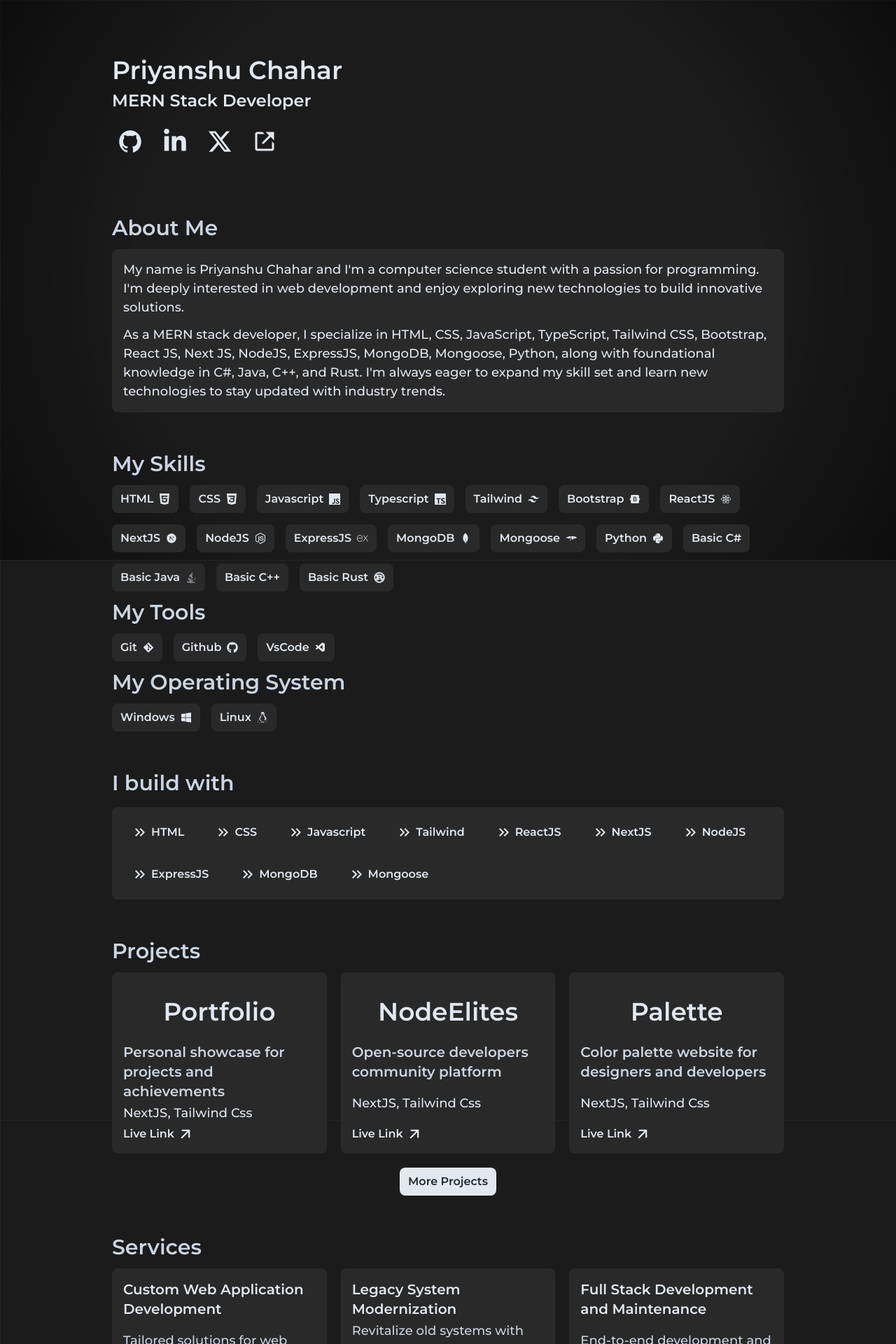
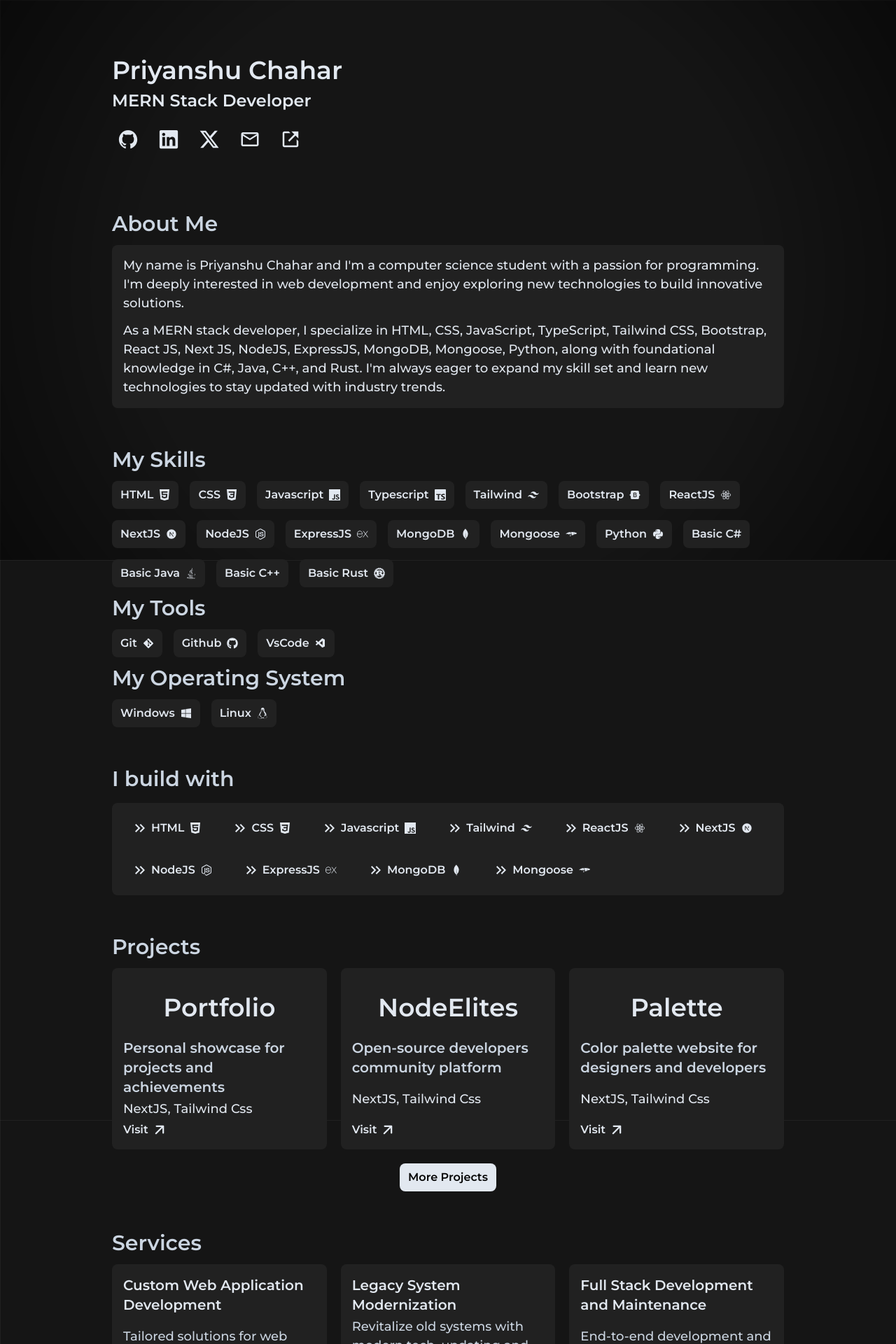
Before and after one commit to NvmeSensor/Portfolio, a Next.js app: page / in a window 1280 px wide. Shown: the top 1920 px of the page at 70% size. Built offline with nearby package versions, Linux system fonts and the light colour scheme.

Commit message:
portfolio

```diff
--- a/app/style.css
+++ b/app/style.css
@@ -3,7 +3,8 @@ body {
       linear-gradient(#55555530 1px, transparent 1px),
       linear-gradient(90deg, #55555530 1px, transparent 1px);
     background-size: 40px 40px;
-    background-color: #1b1b1b;
+    background-size: 50px 50px;
+    background-color: #151515;
     background-position: center;
     background-attachment: fixed;
     min-height: 100vh;
@@ -24,13 +25,12 @@ body {
     pointer-events: none;
   }
 
-
 .card{
-  background-color: #292929;
+  background-color: #212121;
 }
 
 .inputt{
-    background-color: #313131;
+    background-color: #232323;
 }
 
 ::-webkit-scrollbar {
--- a/components/home/BuiltWith.jsx
+++ b/components/home/BuiltWith.jsx
@@ -17,7 +17,7 @@ const BuiltWith = () => {
                   <span className="text-2xl">
                     <MdKeyboardDoubleArrowRight />
                   </span>
-                  {bw.name}
+                  <p className="flex gap-2 items-center">{bw.name}{bw.icon}</p>
                 </h1>
               </div>
             ))}
--- a/components/home/Hero.jsx
+++ b/components/home/Hero.jsx
@@ -1,8 +1,9 @@
 import React from 'react'
 import { IoLogoGithub } from "react-icons/io";
-import { FaLinkedinIn } from "react-icons/fa";
+import { FaLinkedin } from "react-icons/fa";
 import { FaXTwitter } from "react-icons/fa6";
 import { BiLinkExternal } from "react-icons/bi";
+import { MdOutlineMail } from "react-icons/md";
 import Link from 'next/link';
 
 const Hero = () => {
@@ -15,13 +16,18 @@ const Hero = () => {
         },
         {
             name: "Linkedin",
-            icon: <FaLinkedinIn />,
+            icon: <FaLinkedin />,
             url: "https://www.linkedin.com/in/priyannxhuu",
         },
         {
             name: "Twitter",
             icon: <FaXTwitter />,
             url: "https://twitter.com/priyannxhuu",
+        },
+        {
+            name: "Mail",
+            icon: <MdOutlineMail />,
+            url: "mailto:priyanxhuu@gmail.com"
         },
         {
             name: "More",
@@ -35,7 +41,7 @@ const Hero = () => {
 
     return (
         <section className='flex flex-col justify-center items-center w-full px-5 py-20'>
-            <div className='flex flex-col justify-center items-center gap-3 lg:w-[75vw] w-full'>
+            <div className='flex flex-col justify-center items-center gap-2 lg:w-[75vw] w-full'>
                 <div className='flex flex-col justify-start items-center gap-4 self-start'>
                     <div className='flex flex-col justify-start items-center gap-2 w-full'>
                         <h1 className='text-4xl font-semibold text-slate-200 self-start'>{name}</h1>
@@ -44,7 +50,7 @@ const Hero = () => {
                         <div className='flex flex-wrap justify-start items-center gap-3
                         self-start'>
                     {conxtants.map((conxtant, index) => (
-                        <Link href={conxtant.url} key={index} target='blank' className='text-4xl text-slate-200 p-2 hover:bg-slate-200 hover:text-zinc-800 rounded-lg transition ease-in-out self-start'>
+                        <Link href={conxtant.url} key={index} target='blank' className='text-3xl text-slate-200 p-2 hover:bg-slate-200 hover:text-zinc-800 rounded-lg transition ease-in-out self-start'>
                             <p>{conxtant.icon}</p>
                         </Link>
                     ))}
--- a/components/home/Projects.jsx
+++ b/components/home/Projects.jsx
@@ -19,11 +19,11 @@ const Projects = () => {
                         <h1 className='text-4xl font-semibold text-slate-200 text-center mt-0 p-5 w-full rounded-lg proj'>{projext.name}</h1>
                         <h2 className='text-xl font-semibold text-slate-300 self-start mt-0'>{projext.desc}</h2>
                         <h2 className='text-[18px] font-medium text-slate-200 hover:text-slate-300 self-start my-auto'>{projext.tech}</h2>
-                        <Link href={projext.link} target="blank" className='self-start'><p className='flex gap-1 items-center text-slate-200 hover:text-slate-300 transition ease-in-out font-semibold'>Live Link<span className='-rotate-45 text-2xl'><IoArrowForwardOutline /></span></p></Link>
+                        <Link href={projext.link} target="blank" className='self-start'><p className='flex gap-1 items-center text-slate-200 hover:text-slate-300 transition ease-in-out font-semibold'>Visit<span className='-rotate-45 text-2xl'><IoArrowForwardOutline /></span></p></Link>
                     </div>
                     ))}
                 </div>
-                <Link href='/projects' className='px-3 py-2 font-semibold text-gray-800 bg-slate-200 hover:bg-slate-300 text-[16px] transition ease-in-out rounded-lg mt-2'>More Projects</Link>
+                <Link href='/projects' className='px-3 py-2 font-semibold bg-slate-200 hover:bg-slate-300 text-[16px] transition ease-in-out rounded-lg mt-2'>More Projects</Link>
             </div>
         </section>
     )
--- a/components/home/Skills.jsx
+++ b/components/home/Skills.jsx
@@ -1,44 +1,61 @@
-import React from 'react'
-import { skills , tools , os } from '@/data/skills';
+import React from "react";
+import { skills, tools, os } from "@/data/skills";
 
 const Skills = () => {
-
   return (
-        <section className='flex flex-col justify-center items-center w-full px-5 mb-14'>
-            <div className='flex flex-col justify-center items-center gap-3 lg:w-[75vw] w-full'>
-                <div className='flex justify-center items-center gap-4 self-start'>
-                    <h1 className='text-3xl font-semibold self-start text-slate-300 flex gap-2 items-center'>My Skills</h1>
+    <section className="flex flex-col justify-center items-center w-full px-5 mb-14">
+      <div className="flex flex-col justify-center items-center gap-3 lg:w-[75vw] w-full">
+        <div className="flex justify-center items-center gap-4 self-start">
+          <h1 className="text-3xl font-semibold self-start text-slate-300 flex gap-2 items-center">
+            My Skills
+          </h1>
         </div>
         <div className="flex flex-wrap justify-start items-center  gap-4 w-full">
           {skills.map((skill, index) => (
             <div className="flex justify-start items-center" key={index}>
-                            <h1 className="text-[16px] font-semibold text-slate-200 flex gap-2 items-center rounded-lg px-3 py-2 hover:text-slate-400 transition ease-in-out cursor-pointer card">{skill.name}{skill.icon}</h1>
+              <h1
+                className="text-[16px] font-semibold text-slate-200 flex gap-2 items-center rounded-lg px-3 py-2 hover:bg-zinc-800
+                transition ease-in-out cursor-pointer card"
+              >
+                {skill.name}
+                {skill.icon}
+              </h1>
             </div>
           ))}
         </div>
-                <div className='flex justify-center items-center gap-4 self-start'>
-                    <h1 className='text-3xl font-semibold self-start text-slate-300 flex gap-2 items-center'>My Tools</h1>
+        <div className="flex justify-center items-center gap-4 self-start">
+          <h1 className="text-3xl font-semibold self-start text-slate-300 flex gap-2 items-center">
+            My Tools
+          </h1>
         </div>
         <div className="flex flex-wrap justify-start items-center  gap-4 w-full">
           {tools.map((tool, index) => (
             <div className="flex justify-start items-center" key={index}>
-                            <h1 className="text-[16px] font-semibold text-slate-200 flex gap-2 items-center rounded-lg px-3 py-2 hover:text-slate-400 transition ease-in-out cursor-pointer card">{tool.name}{tool.icon}</h1>
+              <h1 className="text-[16px] font-semibold text-slate-200 flex gap-2 items-center rounded-lg px-3 py-2 hover:bg-zinc-800 transition ease-in-out cursor-pointer card">
+                {tool.name}
+                {tool.icon}
+              </h1>
             </div>
           ))}
         </div>
-                <div className='flex justify-center items-center gap-4 self-start'>
-                    <h1 className='text-3xl font-semibold self-start text-slate-300 flex gap-2 items-center'>My Operating System</h1>
+        <div className="flex justify-center items-center gap-4 self-start">
+          <h1 className="text-3xl font-semibold self-start text-slate-300 flex gap-2 items-center">
+            My Operating System
+          </h1>
         </div>
         <div className="flex flex-wrap justify-start items-center  gap-4 w-full">
           {os.map((o, index) => (
             <div className="flex justify-start items-center" key={index}>
-                            <h1 className="text-[16px] font-semibold text-slate-200 flex gap-2 items-center rounded-lg px-3 py-2 hover:text-slate-400 transition ease-in-out cursor-pointer card">{o.name}{o.icon}</h1>
+              <h1 className="text-[16px] font-semibold text-slate-200 flex gap-2 items-center rounded-lg px-3 py-2 hover:bg-zinc-800 transition ease-in-out cursor-pointer card">
+                {o.name}
+                {o.icon}
+              </h1>
             </div>
           ))}
         </div>
       </div>
     </section>
-    )
-}
+  );
+};
 
 export default Skills;
--- a/components/projects/Projects.jsx
+++ b/components/projects/Projects.jsx
@@ -12,7 +12,7 @@ const Projects = () => {
             <div className='flex flex-col justify-center items-center gap-3 lg:w-[75vw] w-full'>
                 <div className='flex justify-between items-center gap-4 w-full'>
                     <h1 className='text-3xl font-semibold text-slate-300 flex gap-2 items-center'>Projects</h1>
-                    <Link href='/' className='px-3 py-2 font-semibold text-gray-800 bg-slate-200 hover:bg-slate-300 text-[16px] transition ease-in-out rounded-lg m-2'>Home Page</Link>
+                    <Link href='/' className='px-3 py-2 font-semibold bg-slate-200 hover:bg-slate-300 text-[16px] transition ease-in-out rounded-lg m-2'>Home Page</Link>
                 </div>
                 <div className='grid grid-cols-1 md:grid-cols-2 lg:grid-cols-3 justify-center items-stretch gap-5'>
                     {projexts.map((projext, index) => (
@@ -20,7 +20,7 @@ const Projects = () => {
                         <h1 className='text-4xl font-semibold text-slate-200 text-center mt-0 p-5 w-full rounded-lg proj'>{projext.name}</h1>
                         <h2 className='text-xl font-semibold text-slate-300 self-start mt-0'>{projext.desc}</h2>
                         <h2 className='text-[18px] font-medium text-slate-200 hover:text-slate-300 self-start my-auto'>{projext.tech}</h2>
-                        <Link href={projext.link} target="blank" className='self-start'><p className='flex gap-1 items-center text-slate-200 hover:text-slate-300 transition ease-in-out font-semibold'>Live Link<span className='-rotate-45 text-2xl'><IoArrowForwardOutline /></span></p></Link>
+                        <Link href={projext.link} target="blank" className='self-start'><p className='flex gap-1 items-center text-slate-200 hover:text-slate-300 transition ease-in-out font-semibold'>Visit<span className='-rotate-45 text-2xl'><IoArrowForwardOutline /></span></p></Link>
                     </div>
                     ))}
                 </div>
```
Also changed, not shown: package.json (line endings or trailing spaces), 1 other file (tests, documents, lock files or other folders). Lines whose indentation alone changed are shown as unchanged.
